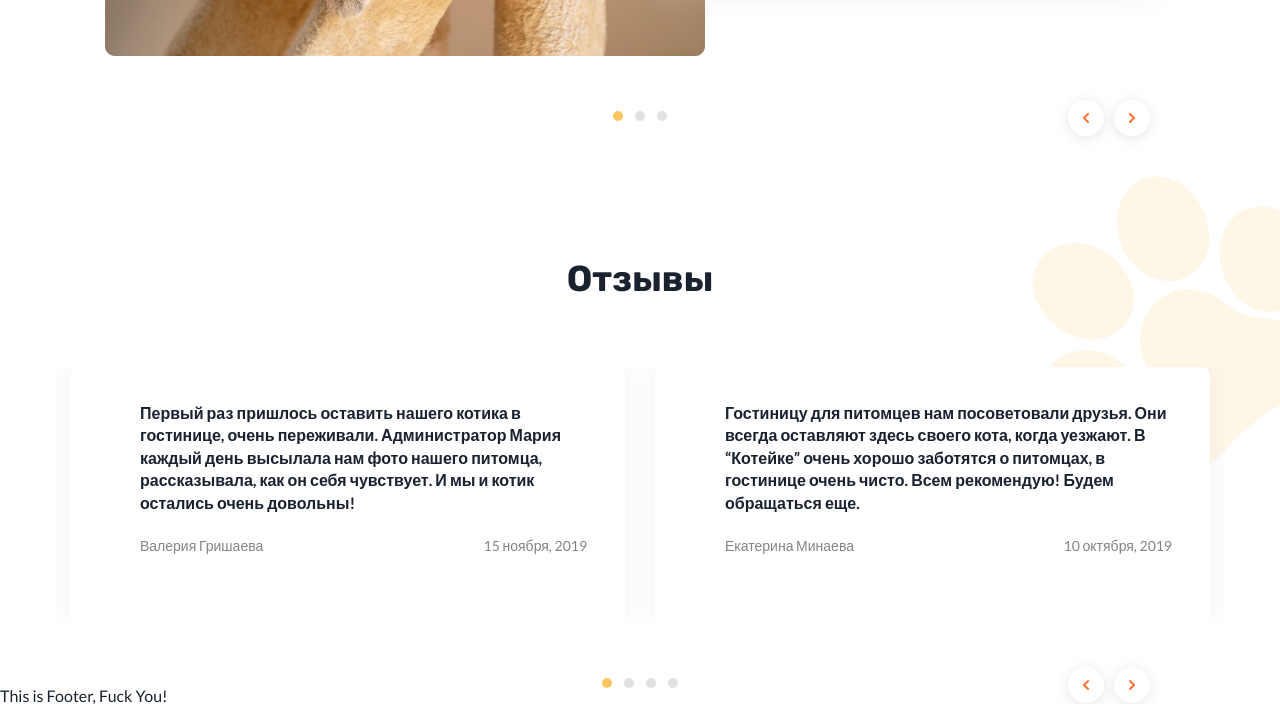
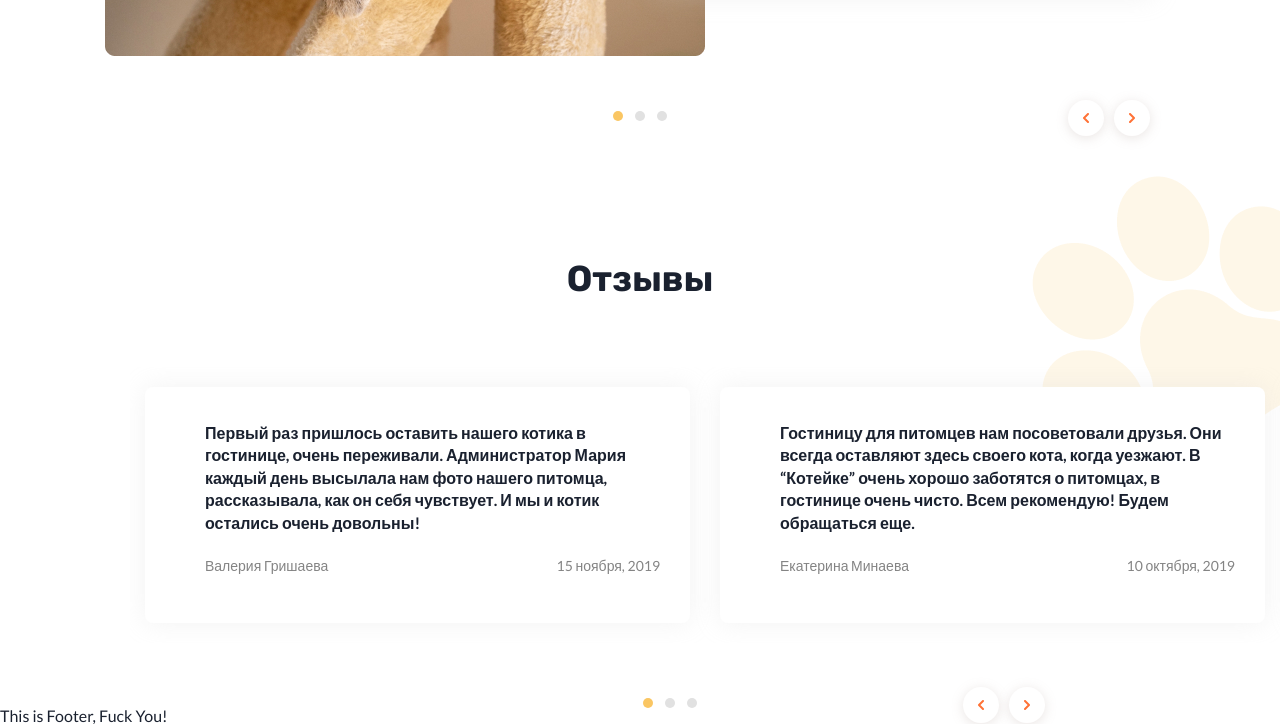
Before and after one commit to SergeiWeb/HotelCats, a website: page src/index.html in a window 1280 px wide. Shown: the part 2088-2812 px from the top of the page. Drawn offline with nearby package versions, Linux system fonts and the light colour scheme; files that its build step writes are made by us from their sources; files whose address does not match are found by name.

Commit message:
Rewievs Section

```diff
--- a/src/index.html
+++ b/src/index.html
@@ -146,7 +146,6 @@
 			</section>
 			<!-- /.section rooms -->
 			<section class="section rewievs">
-				<div class="container">
 				<h3 class="section-title section__title">Отзывы</h3>
 				<div class="slider-wrap">
 					<div class="section-row rewievs-slider">
@@ -199,15 +198,12 @@
 							</div>
 						</div>
 					</div>
-						<div class="slider-nav slider__nav">
+					<div class="slider-nav slider__nav rewievs-slider__nav">
 						<button class="slider-arrows rewievs-left__arrow left-arrow"><img src="images/rooms/left-arrow.svg" alt="Left Arrow"></button>
 						<button class="slider-arrows rewievs-right__arrow right-arrow"><img src="images/rooms/right-arrow.svg" alt="Right Arrow"></button>
 					</div>
-
 				</div>
 				<!-- /.slider-wrap -->
-				</div>
-				<!-- /.container -->
 			</section>
 			<!-- /.section rewievs -->
 		</main>
--- a/src/js/main.js
+++ b/src/js/main.js
@@ -16,9 +16,9 @@ $(window).ready(function() {
 	rewiewsSlider.slick({
 		slidesToShow: 2,
 		slidesToScroll: 1,
-		infinite: true,
+		infinite: false,
 		dots: true,
-		dotsClass: 'slider__dots',
+		dotsClass: 'slider__dots rewievs-slider__dots',
 		prevArrow: $('.rewievs-left__arrow'),
 		nextArrow: $('.rewievs-right__arrow'),
 	});
--- a/src/sass/blocks/_rewievs.sass
+++ b/src/sass/blocks/_rewievs.sass
@@ -1,14 +1,23 @@
 .rewievs
 	background: url('../../images/rewievs/paw-bg.png') top right no-repeat
 	background-size: auto
+	&-wrap
+		.slider__nav
+			right: 200px
 	&-slider
+		padding-left: 130px
+		&__nav
+			right: 230px
+		&__dots
+			margin-right: 70px
 		.slick-list
 			overflow-y: visible
 	&-column
+		max-width: 560px
 		&__card
-			padding: 35px 38px 70px 70px
+			padding: 35px 30px 50px 60px
 	&__column
-		margin: 0 15px
+		margin: 20px 15px
 	&-text
 		+LatoBold
 		font-size: 16px
```
Also changed, not shown: build/css/style/main.min.css, build/images/rewievs/paw.png (deleted), build/index.html, build/js/script/main.min.js. Lines whose indentation alone changed are shown as unchanged.
